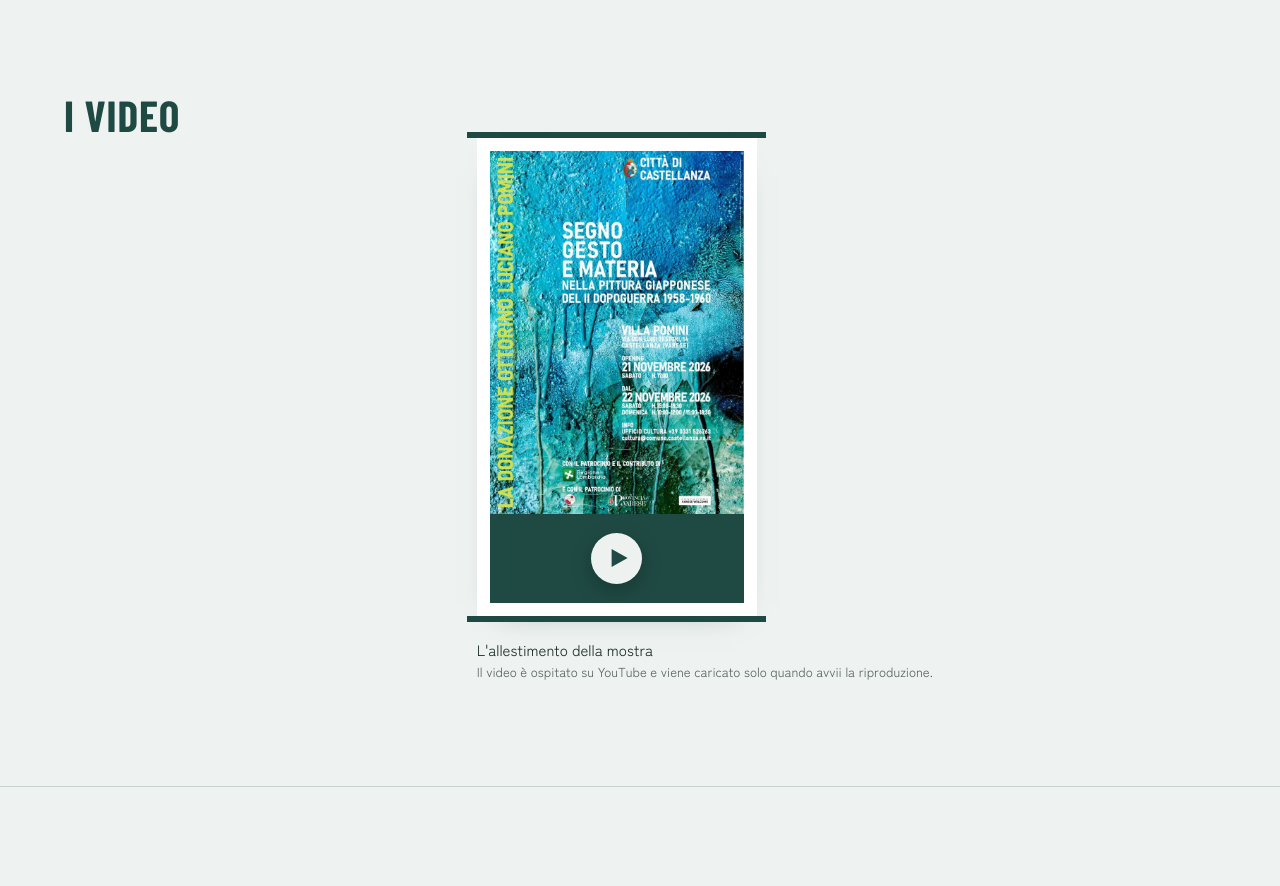
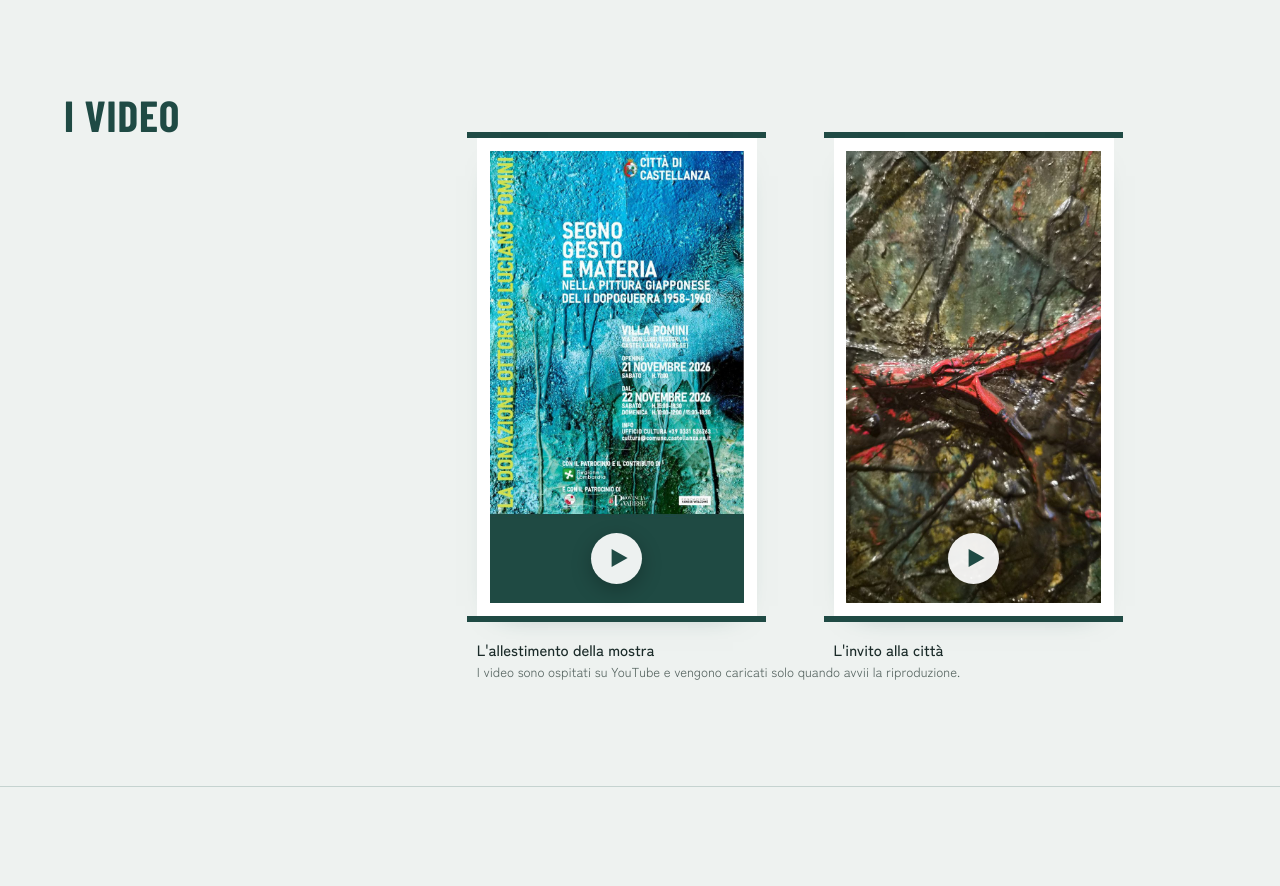
Before and after one commit to Castellanza-Tool/villa-pomini, a plain HTML site: page index.html in a window 1280 px wide. Shown: the part 1800-2686 px from the top of the page. Drawn offline with Linux system fonts and the light colour scheme.

Commit message:
I video: aggiunto L'invito alla città, titolini in semigrassetto

```diff
--- a/index.html
+++ b/index.html
@@ -152,7 +152,7 @@ html:not(.bozza) [data-in-arrivo],html:not(.bozza) .segnaposto{display:none}
 .schermo iframe{width:100%;height:100%;border:0;display:block}
 .nota-video{font-size:.8125rem;color:var(--pietra);margin-top:1.5rem}
 @media (max-width:640px){.rotoli{justify-content:center}}
-.rotolo-video figcaption{margin-top:1rem;font-size:.9375rem;line-height:1.55}
+.rotolo-video figcaption{margin-top:1rem;font-size:.9375rem;line-height:1.55;font-weight:500}
 .rotolo-video figcaption span{display:block;color:var(--pietra);font-size:.875rem}
 
 /* ---------- ascolto ---------- */
@@ -406,14 +406,14 @@ dialog.lente::backdrop{background:rgba(240,241,237,.96)}
         <div class="asta"></div>
         <figcaption>L'allestimento della mostra</figcaption>
       </figure>
-      <figure class="rotolo-video" data-rinviato>
+      <figure class="rotolo-video">
         <div class="asta"></div>
-        <div class="cornice"><div class="schermo">Video in arrivo</div></div>
+        <div class="cornice"><div class="schermo"><button type="button" class="avvia-video" data-youtube="vNL274_nJtE" aria-label="Guarda il video: L'invito alla città"><img src="video/copertina-invito.jpg" alt="" width="720" height="1280" loading="lazy"><span class="tasto-play" aria-hidden="true"></span></button><noscript><a href="https://youtube.com/shorts/vNL274_nJtE">Guarda il video su YouTube</a></noscript></div></div>
         <div class="asta"></div>
-        <figcaption>L'invito alla città<span>Durata da definire</span></figcaption>
+        <figcaption>L'invito alla città</figcaption>
       </figure>
     </div>
-    <p class="nota-video">Il video è ospitato su YouTube e viene caricato solo quando avvii la riproduzione.</p>
+    <p class="nota-video">I video sono ospitati su YouTube e vengono caricati solo quando avvii la riproduzione.</p>
   </div>
 </section>
 
```
